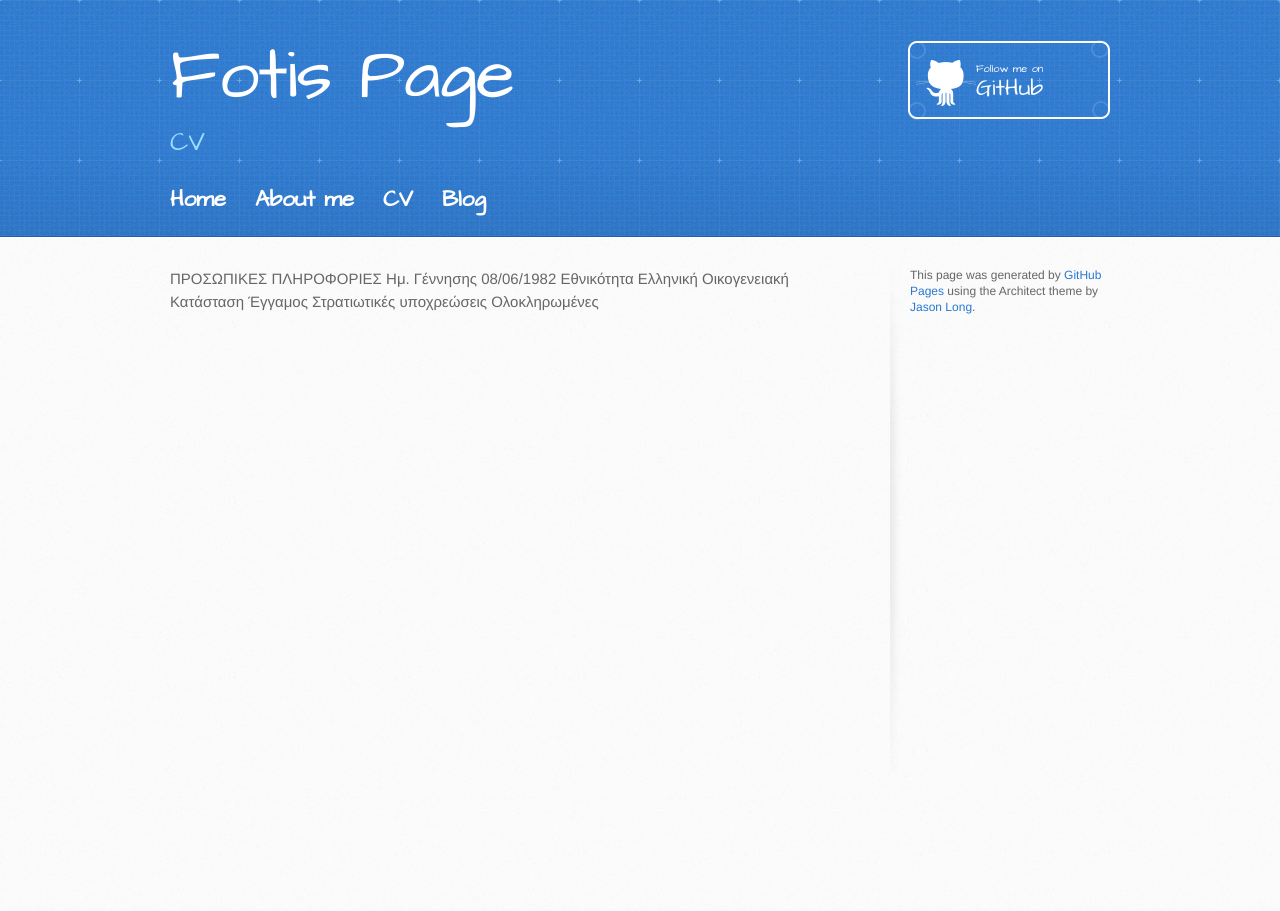
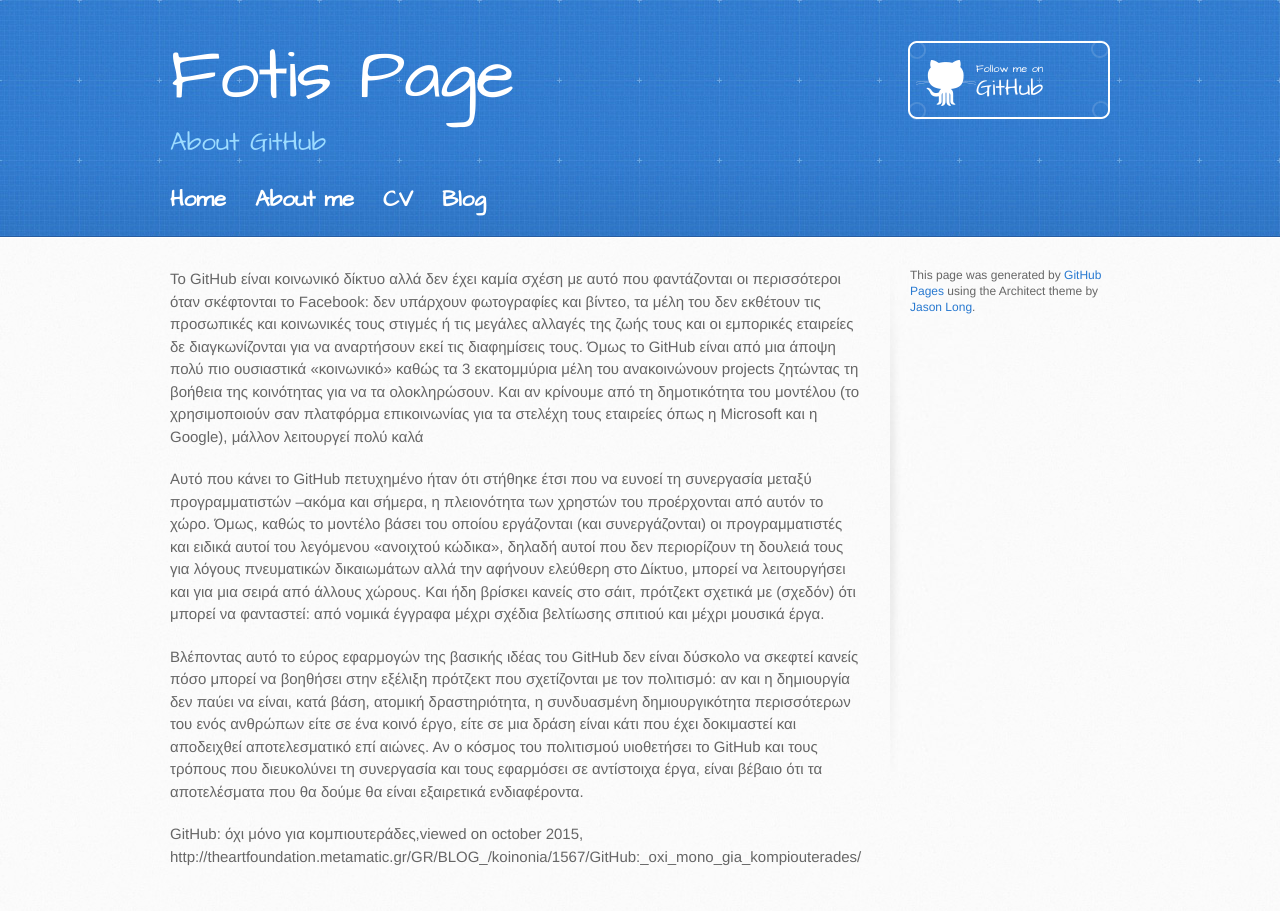
Before and after one commit to tsakof/tsakof.github.io, a Jekyll site: the page built from CV/index.html, in a window 1280 px wide. Built offline with Jekyll 4.4.1, drawn with Linux system fonts in a browser that asks for light colours.

Commit message:
Update index.html

```diff
--- a/CV/index.html
+++ b/CV/index.html
@@ -1,9 +1,12 @@
 ---
 layout: Architect
-title: CV
+title: About GitHub
 ---
-ΠΡΟΣΩΠΙΚΕΣ ΠΛΗΡΟΦΟΡΙΕΣ
-Ημ. Γέννησης	08/06/1982
-Εθνικότητα	Ελληνική
-Οικογενειακή Κατάσταση	Έγγαμος
-Στρατιωτικές υποχρεώσεις 	Ολοκληρωμένες
+
+<p>Το GitHub είναι κοινωνικό δίκτυο αλλά δεν έχει καμία σχέση με αυτό που φαντάζονται οι περισσότεροι όταν σκέφτονται το Facebook: δεν υπάρχουν φωτογραφίες και βίντεο, τα μέλη του δεν εκθέτουν τις προσωπικές και κοινωνικές τους στιγμές ή τις μεγάλες αλλαγές της ζωής τους και οι εμπορικές εταιρείες δε διαγκωνίζονται για να αναρτήσουν εκεί τις διαφημίσεις τους. Όμως το GitHub είναι από μια άποψη πολύ πιο ουσιαστικά «κοινωνικό» καθώς τα 3 εκατομμύρια μέλη του ανακοινώνουν projects ζητώντας τη βοήθεια της κοινότητας για να τα ολοκληρώσουν. Και αν κρίνουμε από τη δημοτικότητα του μοντέλου (το χρησιμοποιούν σαν πλατφόρμα επικοινωνίας για τα στελέχη τους εταιρείες όπως η Microsoft και η Google), μάλλον λειτουργεί πολύ καλά</p>
+
+<p>Αυτό που κάνει το GitHub πετυχημένο ήταν ότι στήθηκε έτσι που να ευνοεί τη συνεργασία μεταξύ προγραμματιστών –ακόμα και σήμερα, η πλειονότητα των χρηστών του προέρχονται από αυτόν το χώρο. Όμως, καθώς το μοντέλο βάσει του οποίου εργάζονται (και συνεργάζονται) οι προγραμματιστές και ειδικά αυτοί του λεγόμενου «ανοιχτού κώδικα», δηλαδή αυτοί που δεν περιορίζουν τη δουλειά τους για λόγους πνευματικών δικαιωμάτων αλλά την αφήνουν ελεύθερη στο Δίκτυο, μπορεί να λειτουργήσει και για μια σειρά από άλλους χώρους. Και ήδη βρίσκει κανείς στο σάιτ, πρότζεκτ σχετικά με (σχεδόν) ότι μπορεί να φανταστεί: από νομικά έγγραφα μέχρι σχέδια βελτίωσης σπιτιού και μέχρι μουσικά έργα.</P>
+
+<p>Βλέποντας αυτό το εύρος εφαρμογών της βασικής ιδέας του GitHub δεν είναι δύσκολο να σκεφτεί κανείς πόσο μπορεί να βοηθήσει στην εξέλιξη πρότζεκτ που σχετίζονται με τον πολιτισμό: αν και η δημιουργία δεν παύει να είναι, κατά βάση, ατομική δραστηριότητα, η συνδυασμένη δημιουργικότητα περισσότερων του ενός ανθρώπων είτε σε ένα κοινό έργο, είτε σε μια δράση είναι κάτι που έχει δοκιμαστεί και αποδειχθεί αποτελεσματικό επί αιώνες. Αν ο κόσμος του πολιτισμού υιοθετήσει το GitHub και τους τρόπους που διευκολύνει τη συνεργασία και τους εφαρμόσει σε αντίστοιχα έργα, είναι βέβαιο ότι τα αποτελέσματα που θα δούμε θα είναι εξαιρετικά ενδιαφέροντα. </p>
+
+<p>GitHub: όχι μόνο για κομπιουτεράδες,viewed on october 2015, http://theartfoundation.metamatic.gr/GR/BLOG_/koinonia/1567/GitHub:_oxi_mono_gia_kompiouterades/ </p>
```
